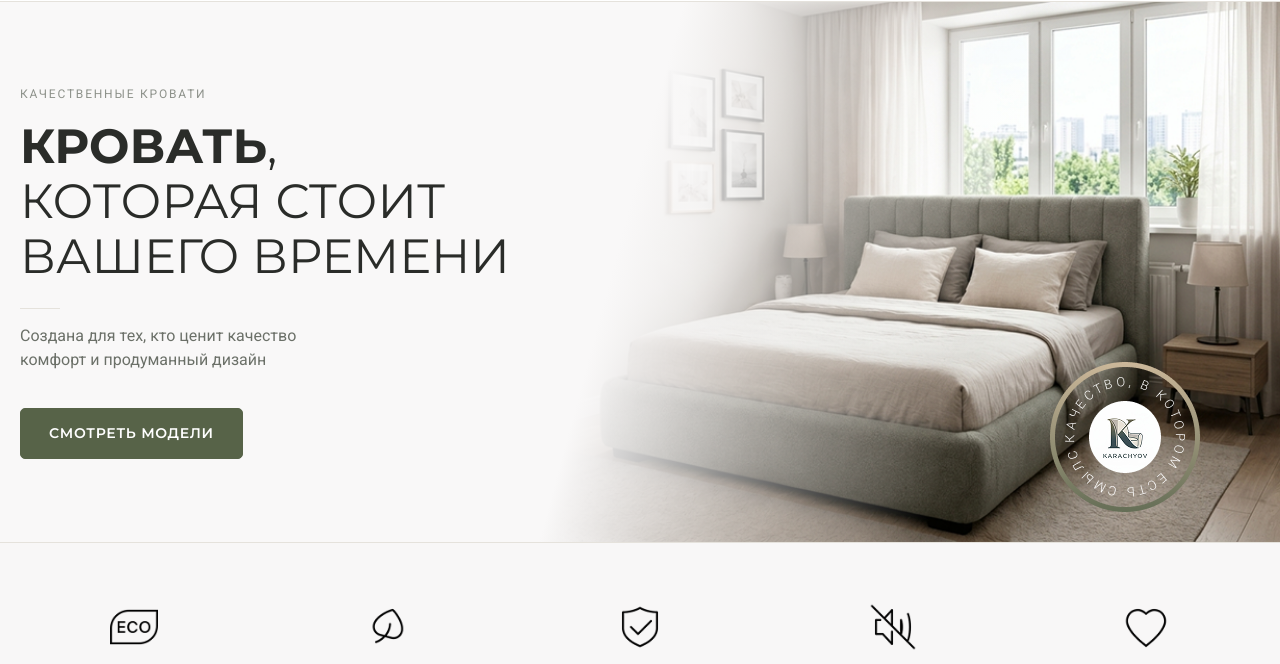
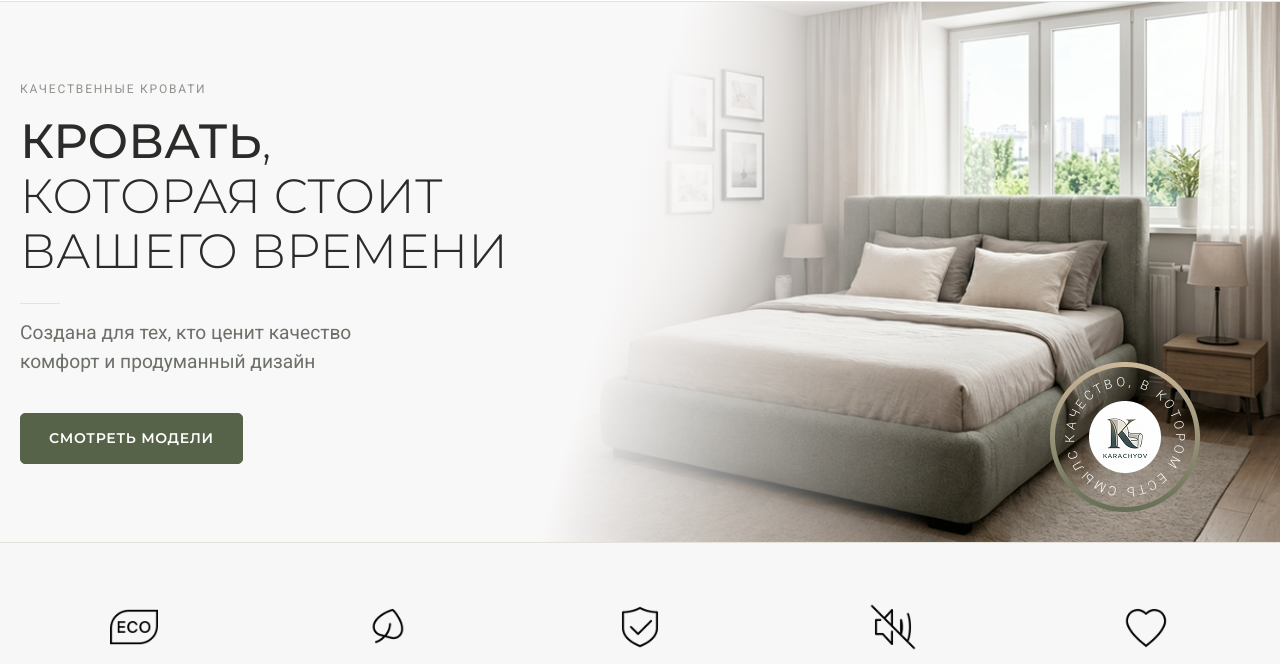
Before and after one commit to maximum454/family-furniture, a website built with Vite: page index.html in a window 1280 px wide. Shown: the part 119-783 px from the top of the page. Built offline with nearby package versions, Linux system fonts and the light colour scheme.

Commit message:
hero fix

```diff
--- a/src/scss/components/hero.scss
+++ b/src/scss/components/hero.scss
@@ -87,14 +87,14 @@
   &__title {
     font-family: var(--font-accent);
     font-size: 3rem; // 48px
-    font-weight: 400;
+    font-weight: 300;
     line-height: 1.15;
     text-transform: uppercase;
     color: var(--color-text-main);
     margin-bottom: 24px;
 
     b {
-      font-weight: 700;
+      font-weight: 500;
     }
 
     @media (max-width: 768px) {
@@ -103,7 +103,7 @@
   }
 
   &__description {
-    font-size: 1rem;
+    font-size: 1.2rem;
     color: var(--color-text-muted);
     line-height: 1.5;
     margin-bottom: 36px;
```
